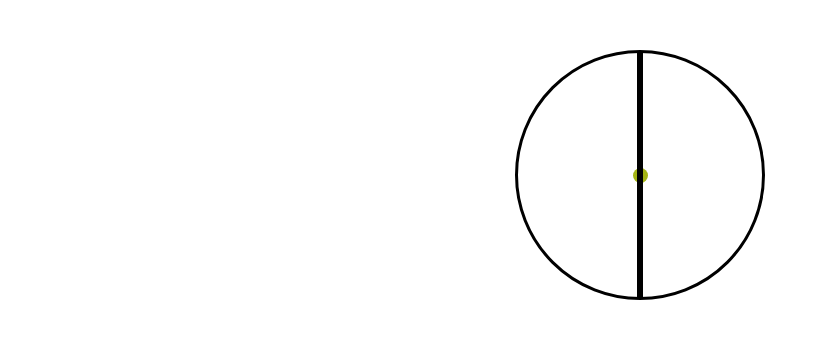
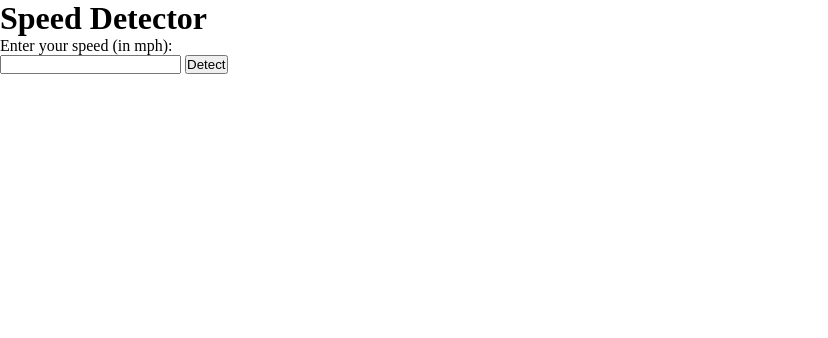
Before and after one commit to Her-Code/Toys, a plain HTML site: page speedDetector/index.html in a window 1280 px wide. Shown: the whole page, without its empty margins (0-828 px from the left). Drawn offline with Linux system fonts and the light colour scheme; files that its build step writes are made by us from their sources.

Commit message:
making changes to HTML and CSS

```diff
--- a/speedDetector/index.html
+++ b/speedDetector/index.html
@@ -4,12 +4,16 @@
     <meta charset="UTF-8">
     <meta name="viewport" content="width=device-width, initial-scale=1.0">
     <link rel="stylesheet" href="styles.css">
-    <title>Speedometer</title>
+    <title>Speed Ticketing</title>
 </head>
 <body>
-    <div class="speedometer-container">
-        <div class="center"></div>
-        <div class="speedometer-scale"></div>
+    <h1>Speed Detector</h1>
+    <div class="input-container">
+        <label for="speedInput">Enter your speed (in mph):</label><br>
+        <input type="number" id="speedInput" point="5">
+        <button onclick="detectSpeed()">Detect</button>
     </div>
+    <div id="speedMessage"></div>
+    <script src="index.js"></script>
 </body>
 </html>
--- a/speedDetector/styles.css
+++ /dev/null
@@ -1,34 +0,0 @@
-/* All styling */
-*{
-    margin: 0px;
-    padding: 0px;
-    box-sizing: border-box;
-    /* background-color: brown; */
-}
-/* styling the container */
-.speedometer-container{
-    height: 250px;
-    width: 250px;
-    border: 3px solid black;
-    /* background-color: green; */
-    border-radius: 50%;
-    margin: 50px auto;
-    position: relative;
-}
-/* position to center */
-.center{
-    background-color: rgb(164, 180, 21);
-    width: 15px;
-    height: 15px;
-    border-radius: 50%;
-    position: absolute;
-    top: 114.5px;
-    left: 114.5px;
-}
-.speedometer-scale{
-    height: 246px;
-    width: 6px;
-    background-color: black;
-    position: absolute;
-    left: 119px;
-}
```
Also changed, not shown: speedDetector/index.js (added).
